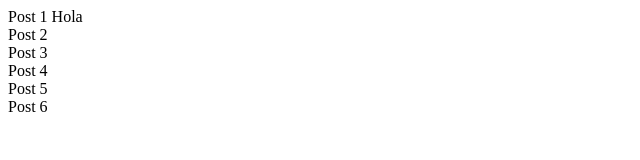
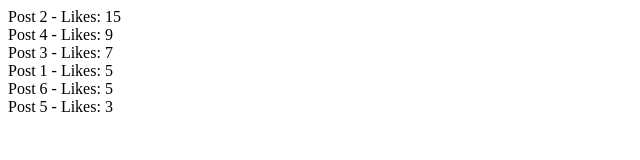
Before and after one commit to Anthuan16/Antonio, a plain HTML site: page site/index.html in a window 1280 px wide. Shown: the whole page, without its empty margins (0-640 px from the left). Drawn offline with Linux system fonts and the light colour scheme.

Commit message:
03. post como objetos y ordenados

```diff
--- a/site/index.html
+++ b/site/index.html
@@ -6,8 +6,8 @@
 </head>
 <body ng-app="reeditgam"
 	ng-controller="mainCtrl">
-	<div ng-repeat="post in posts">
-		{{post}}
+	<div ng-repeat="post in posts | orderBy: '-upvotes'">
+		{{post.title}} - Likes: {{post.upvotes}}
 	</div>
 	<!-- Cargando Librerias -->
 	<!-- Es buena practica al final -->
--- a/site/scripts/app.js
+++ b/site/scripts/app.js
@@ -6,10 +6,10 @@ modulo1.controller("mainCtrl",[
 	function($scope){
 		$scope.test = "Hola Angular";
 		$scope.posts =
-		["Post 1 Hola",
-		 "Post 2",
-		 "Post 3",
-		 "Post 4",
-		 "Post 5",
-		 "Post 6"];
+		[{title: "Post 1", upvotes: 5},
+		 {title: "Post 2", upvotes: 15},
+		 {title: "Post 3", upvotes: 7},
+		 {title: "Post 4", upvotes: 9},
+		 {title: "Post 5", upvotes: 3},
+		 {title: "Post 6", upvotes: 5}];
 	}]);
```
